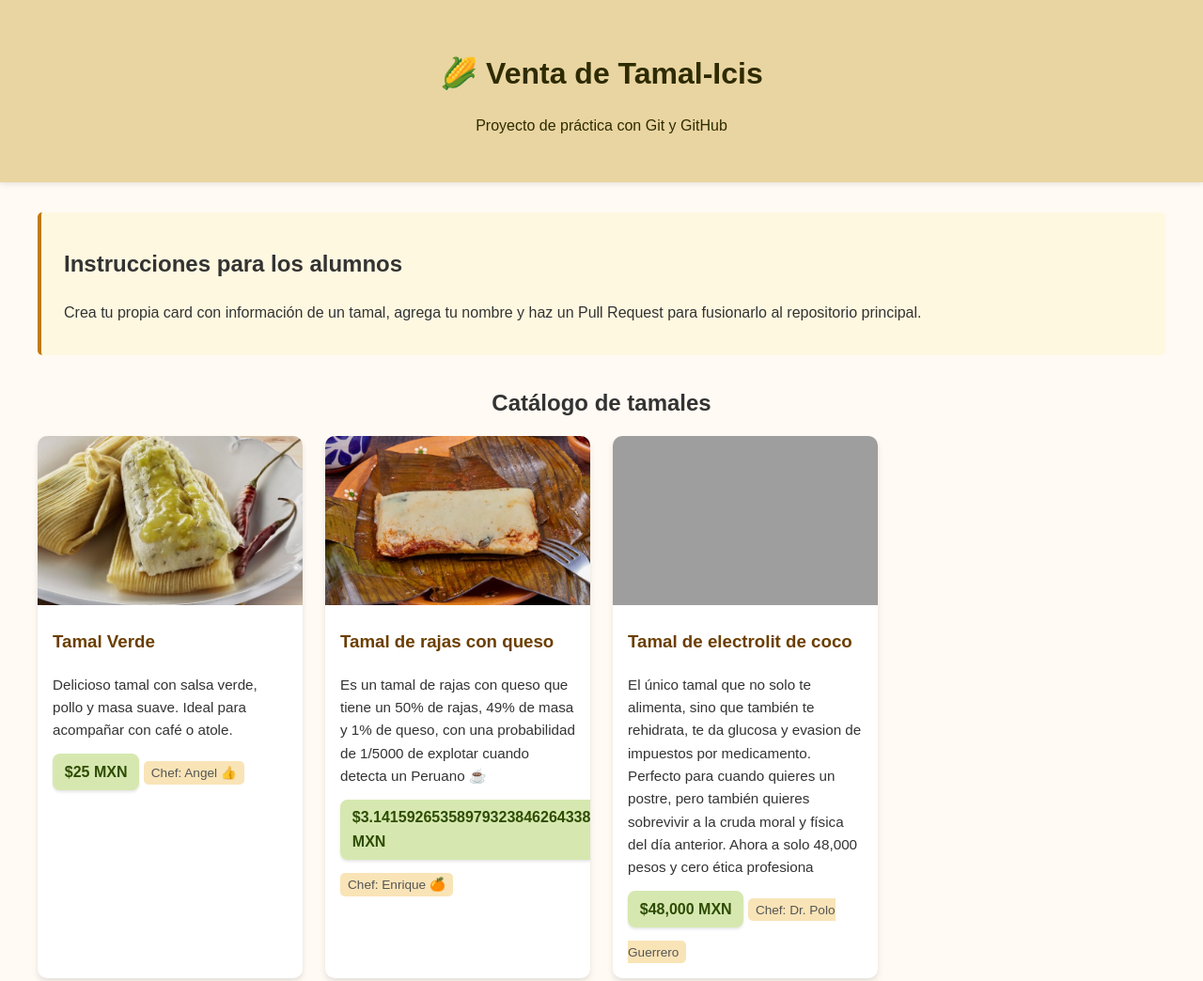
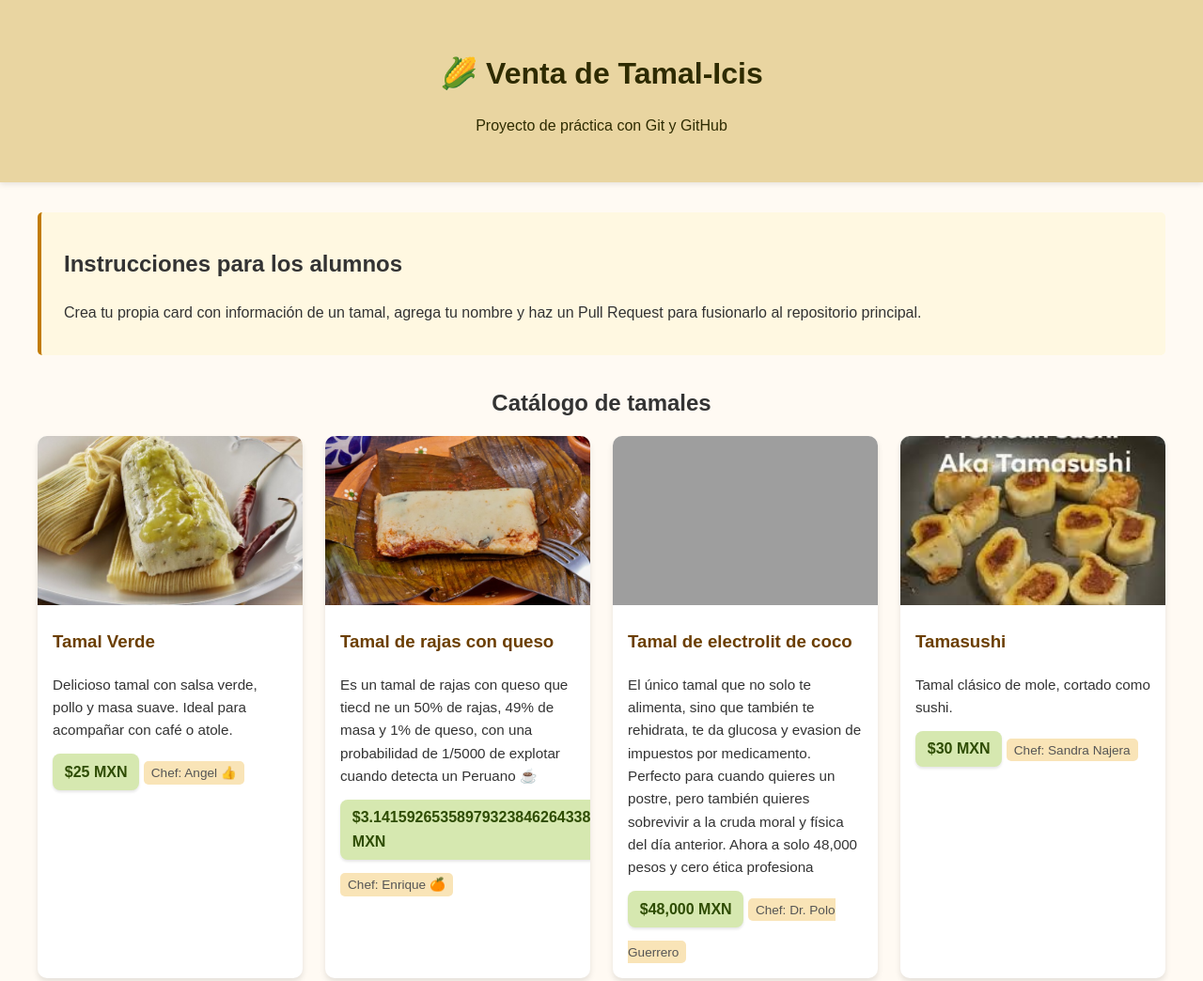
Before and after one commit to arhcoder/Club-de-Programacion-Creativa, a plain HTML site: page Tamal-icis/index.html in a window 1280 px wide. Shown: the top 1044 px of the page at 94% size. Drawn offline with Linux system fonts and the light colour scheme; grey boxes are pictures that could not be loaded.

Commit message:
Agregando tamal de sandra najera

```diff
--- a/Tamal-icis/index.html
+++ b/Tamal-icis/index.html
@@ -49,7 +49,7 @@
             <div class="card-info">
               <h3>Tamal de rajas con queso</h3>
               <p>
-                Es un tamal de rajas con queso que tiene un 50% de rajas, 49% de masa y 1% de queso,
+                Es un tamal de rajas con queso que tiecd ne un 50% de rajas, 49% de masa y 1% de queso,
                 con una probabilidad de 1/5000 de explotar cuando detecta un Peruano ☕
               </p>
               <div class="precio">$3.14159265358979323846264338327950288419716939937510582097494459230781640628620 MXN</div>
@@ -74,6 +74,22 @@
             </div>
           </div>
 
+          <div class="card">
+            <img
+              src="./imagenes/tamasushi.jpeg"
+              alt="Tamasushi"
+            />
+            <div class="card-info">
+              <h3>Tamasushi</h3>
+              <p>
+                Tamal clásico de mole, cortado como sushi.
+              </p>
+              <div class="precio">$30 MXN</div>
+              <span class="autor">Chef: Sandra Najera </span>
+            </div>
+          </div>
+
+
           <!-- Fin del ejemplo -->
         </div>
       </section>
```
Also changed, not shown: Tamal-icis/imagenes/tamasushi.jpeg (added).
